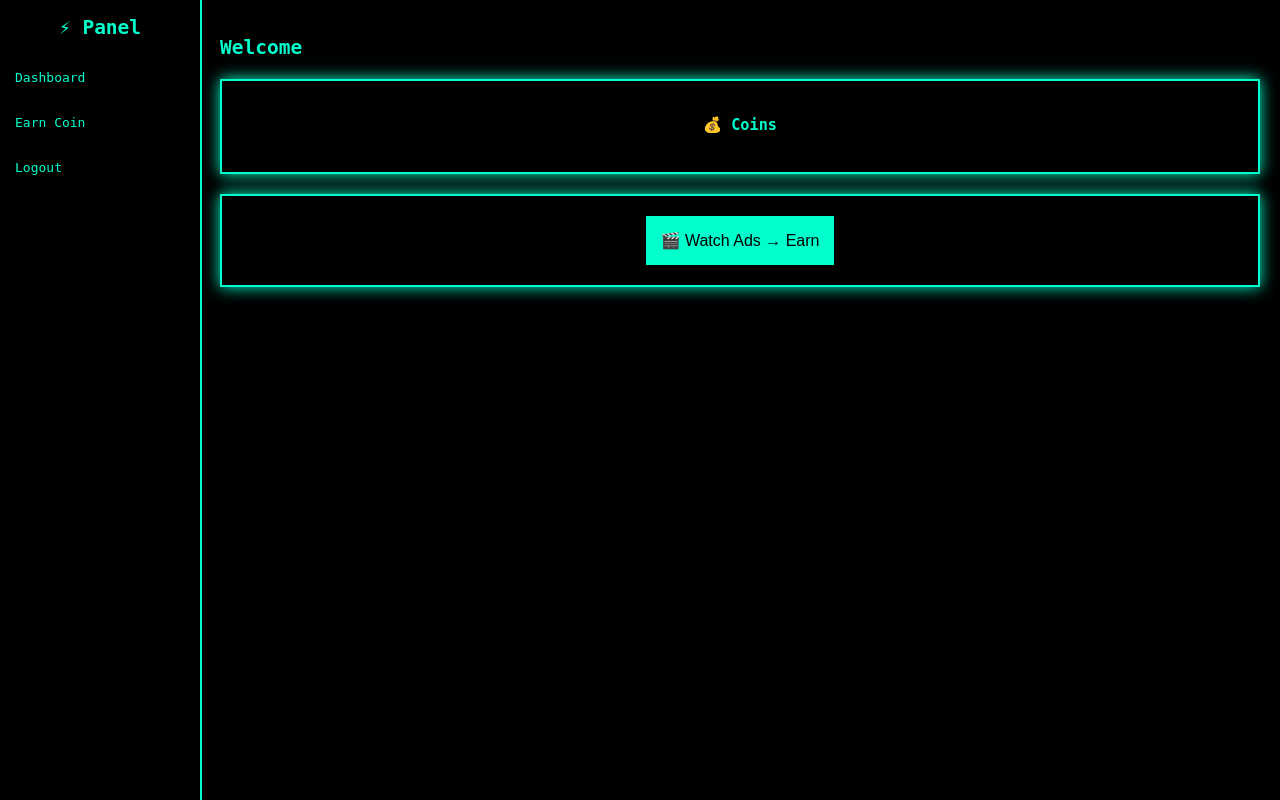
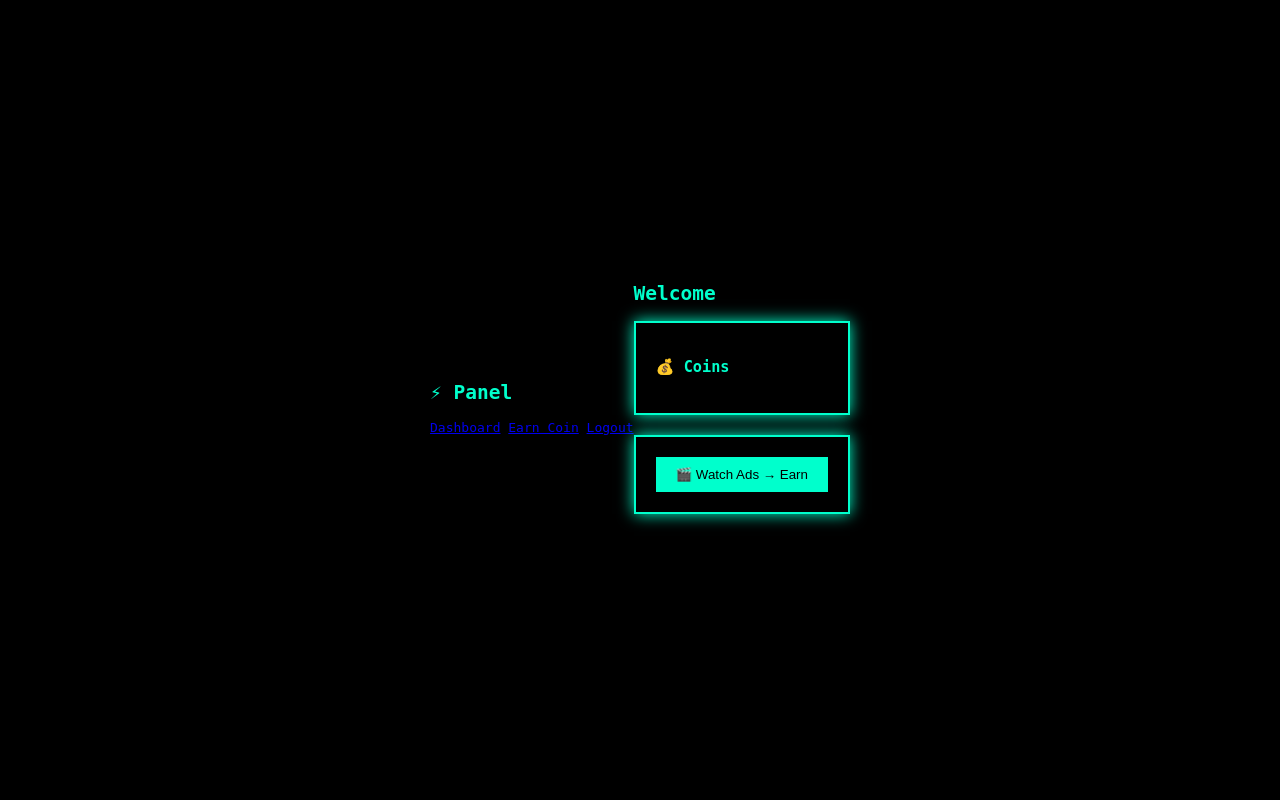
Before and after one commit to aarupi994/manjXrudo, a FastAPI app: template templates/dashboard.html in a window 1280 px wide. Run offline with FastAPI, Linux system fonts and the light colour scheme; the template is opened without the code that fills it, so the values that code supplies are empty.

Commit message:
Refactor CSS by removing sidebar and updating styles
Removed sidebar styles and adjusted layout for container, logo, card, inputs, and button elements.

```diff
--- a/static/style.css
+++ b/static/style.css
@@ -1,80 +1,56 @@
 body{
     margin:0;
+    padding:0;
     background:black;
     color:#00ffcc;
     font-family:monospace;
+
+    display:flex;
+    justify-content:center;
+    align-items:center;
+    height:100vh;
 }
 
-/* SIDEBAR */
-.sidebar{
-    width:200px;
-    height:100vh;
-    position:fixed;
-    background:#000;
-    border-right:2px solid #00ffcc;
-}
-
-.sidebar h2{
+/* container */
+.container{
+    width:90%;
+    max-width:400px;
     text-align:center;
 }
 
-.sidebar a{
-    display:block;
-    padding:15px;
-    color:#00ffcc;
-    text-decoration:none;
+/* logo */
+.logo{
+    margin-bottom:20px;
 }
 
-.sidebar a:hover{
-    background:#00ffcc;
-    color:black;
-}
-
-/* MAIN */
-.main{
-    margin-left:200px;
-    padding:20px;
-}
-
-/* CARD */
+/* card */
 .card{
     border:2px solid #00ffcc;
     padding:20px;
-    margin-top:20px;
+    margin-bottom:20px;
     box-shadow:0 0 15px #00ffcc;
-    text-align:center;
 }
 
-/* BUTTON */
-.btn{
-    padding:15px;
+/* inputs */
+input{
+    width:90%;
+    padding:10px;
+    margin:10px 0;
+    background:black;
+    border:1px solid #00ffcc;
+    color:#00ffcc;
+}
+
+/* button */
+button{
+    padding:10px 20px;
     background:#00ffcc;
+    color:black;
     border:none;
     cursor:pointer;
-    font-size:16px;
+    transition:0.3s;
 }
 
-/* ADS PAGE */
-.ads-box{
-    text-align:center;
-    margin-top:100px;
+button:hover{
+    background:white;
 }
-
-/* CIRCLE TIMER */
-.circle{
-    width:120px;
-    height:120px;
-    border-radius:50%;
-    border:6px solid #00ffcc;
-    display:flex;
-    justify-content:center;
-    align-items:center;
-    margin:20px auto;
-    font-size:30px;
-    animation: rotate 8s linear;
-}
-
-@keyframes rotate{
-    from{transform:rotate(0deg);}
-    to{transform:rotate(360deg);}
-}
```
